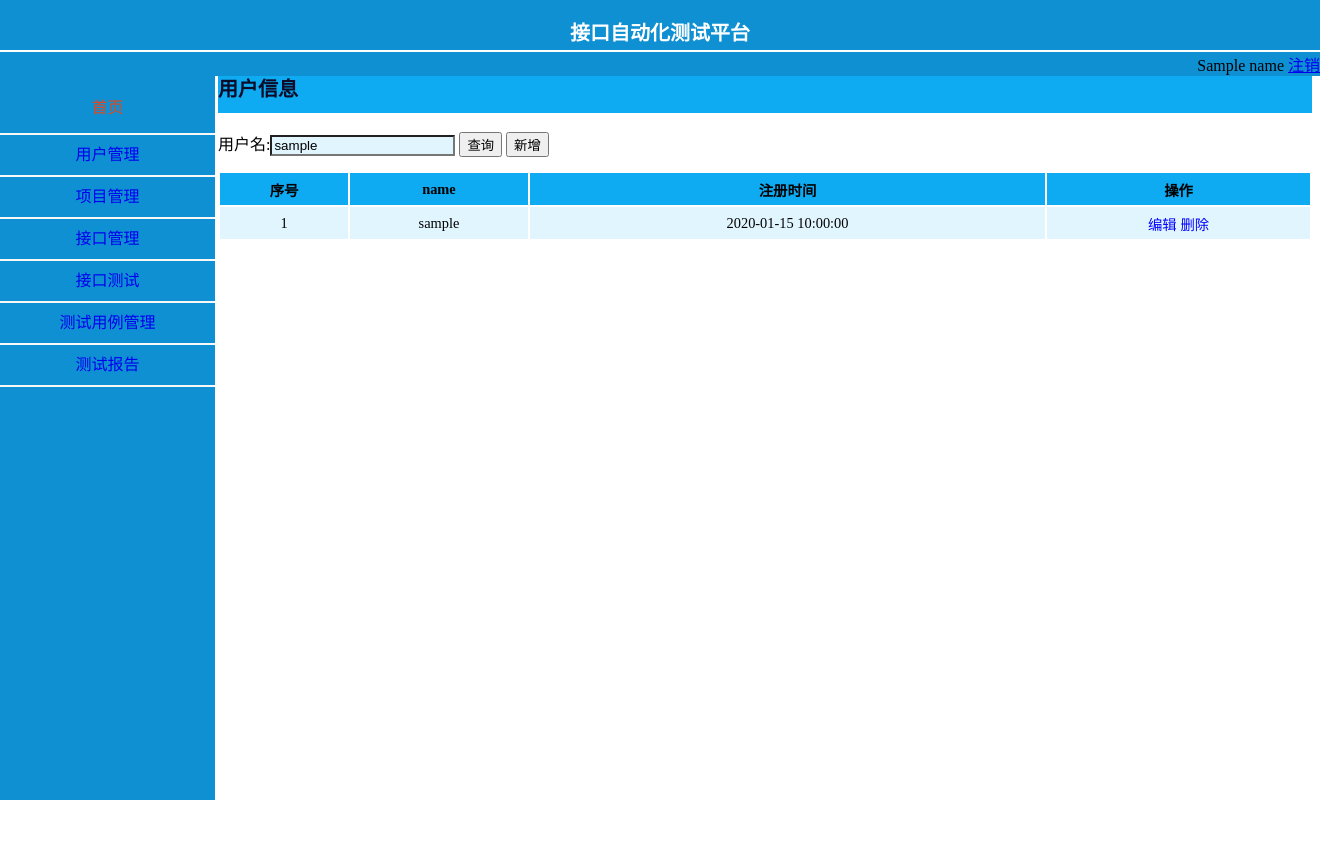
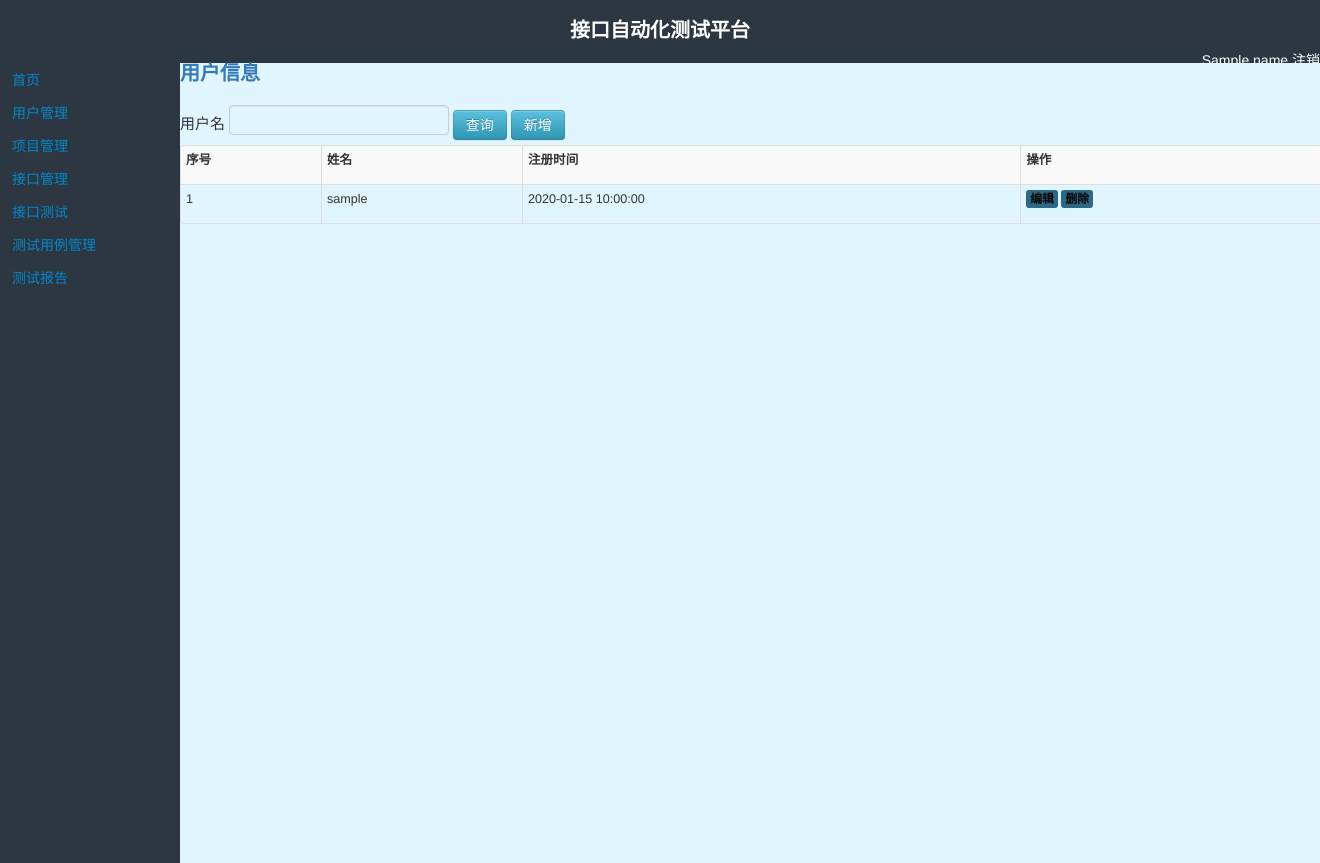
Before and after one commit to bluesmli/web_flask, a Python web app: template Flask/app/templates/user.html in a window 1320 px wide. Before the commit the page ends 800 px from the top, so only its background shows below. Run offline with Jinja, Linux system fonts and the light colour scheme; the template is opened without the code that fills it: most values are stand-ins (such as "Sample title", 1, 10 or a date in 2020); some libraries are stand-ins or nearby versions.

Commit message:
基于bootstrap 更改部分页面外观

```diff
--- /dev/null
+++ b/Flask/app/static/css/util.css
@@ -0,0 +1,67 @@
+h2{
+    font-size: 20px;
+    color: #010202;
+}
+.page-container{
+    position: absolute;
+    top: 0;
+    left: 0;
+    width: 100%;
+    height: 50px;
+    background:#2d3741;
+    text-align: center;
+}
+.logout{
+   margin-top: -10px;
+   text-align:right;
+   background:#2d3741;
+   left: 0
+}
+
+.left{
+    background: #2d3741;
+    width: 180px;
+    height: 100%;
+    position: absolute;
+    left: 0;
+    bottom: 0;
+    top: 62px;
+    z-index: 99;
+    overflow-y: scroll;
+}
+.main{
+    margin-left: 180px;
+    padding: 65px 0px 0px 0px;
+}
+th{
+    /*#color: #ffffff;*/
+    font-weight: bold;
+    text-align:center;
+    background:#0eaaf2 ;
+    white-space: nowrap;
+    height:30px;font-size: 90%
+}
+td{
+    background: #e1f5ff;
+    white-space: nowrap;
+    overflow: hidden;
+    white-space:nowrap;
+    text-overflow:ellipsis;
+    font-size: 90%;
+    height: 30px
+}
+table tr td a:visited{
+    color: blue;
+     text-decoration:none;
+}
+table tr td a:link{
+    color: blue;
+    text-decoration:none;
+}
+.pages ul{
+  list-style:none;
+  margin:0;
+}
+.pages li{
+  display: inline;
+}
--- a/Flask/app/templates/help.html
+++ b/Flask/app/templates/help.html
@@ -1,6 +1,6 @@
 {% macro return_page_data(page_data,page_function) %}
     <div class="pages">
-        <ul class="page_data">
+        <ul class="pagination">
             <li><a href="{{ url_for(page_function,page = 1) }}">首页</a></li>
             {% if page_data.has_prev %}
               <li><a href="{{ url_for(page_function,page =page_data.prev_num) }}">>«</a></li>
--- a/Flask/app/templates/interface_edit.html
+++ b/Flask/app/templates/interface_edit.html
@@ -45,7 +45,7 @@
     </script>
 </head>
 <body>
-<form action="interfacemanage" method="post">
+<form action="interfacemanage" method="post" class="form-horizontal">
    <table class="interTable">
        <tr>
             <td style="width: 5%">
--- a/Flask/app/templates/user.html
+++ b/Flask/app/templates/user.html
@@ -2,21 +2,21 @@
 {% extends "welcome.html" %}
 
 {% block main %}
-    <div style="background-color: #0eaaf2;padding-top: 0px;height: 40px"><font style="color:#0c0c28;font-weight: bold;font-size: 20px;height:30px;">用户信息</font></div>
+    <span><font style="color:#337ab7;font-weight: bold;font-size: 20px;height:30px;">用户信息</font></span>
     <br>
-    <div style="background-color: white;padding-top: 0px;height: 40px;text-align: left;">
-    <form action="usermanege" method="post" >
-      用户名:<input type="text" name="username" class="username" style="background-color: #e1f5ff" value="{{ username }}">
-      <button type="submit">查询</button>
-      <button type="button" onclick="javascrtpt:window.location.href='/user_add'">新增</button>
-    </form>
-
-
+    <br>
+    <div style="background-color: #e1f5ff;padding-top: 0px;height: 40px;text-align: left;">
+        <form action="usermanege" method="post" >
+         <span><font style='font-size: 15px;height:50px;font-family: "Helvetica Neue", Helvetica, Arial, sans-serif'>用户名</font></span>
+                <input   type="text" name="username"  style="background-color: #e1f5ff;value={{ username }}">
+          <button class="btn btn-info" type="submit">查询</button>
+          <button class="btn btn-info" type="button" onclick="javascrtpt:window.location.href='/user_add'">新增</button>
+        </form>
     </div>
-    <table style="text-align: center;width: 100%">
+    <table class="table table-hover table-condensed table-bordered table table-striped" style="text-align: center;width: 100%">
       <tr>
          <th>序号 </th>
-         <th>name</th>
+         <th>姓名</th>
           <th>注册时间</th>
          <th colspan="2" >操作</th>
       </tr>
@@ -25,7 +25,7 @@
         <td>{{ loop.index }}</td>
         <td>{{ user.user_name }}</td>
         <td>{{ user.user_register_time }}</td>
-        <td><a href="{{ url_for('user_edit',id= user.user_id) }}">编辑</a>  <a href="{{ url_for('user_delete',id= user.user_id) }}">删除</a></td>
+        <td><a style="color: #0e0e0e" href="{{ url_for('user_edit',id= user.user_id) }}" class="label label-info">编辑</a>  <a href="{{ url_for('user_delete',id= user.user_id) }}" class="label label-info" style="color: #0e0e0e">删除</a></td>
         </tr>
     {% endfor %}
     </table>
--- a/Flask/app/templates/welcome.html
+++ b/Flask/app/templates/welcome.html
@@ -2,7 +2,9 @@
 <html lang="en">
 <head>
     <script src="{{ url_for('static',filename='js/jquery-1.8.2.min.js') }}"></script>
-    <script src="{{ url_for('static',filename='js/bootstrap.js') }}"></script>
+    <script src="{{ url_for('static',filename='js/bootstrap.min.js') }}"></script>
+    <link rel="stylesheet" href="http://cdn.static.runoob.com/libs/bootstrap/3.3.7/css/bootstrap.min.css">
+    <script src="{{ url_for('static',filename='css/util.css') }}"></script>
     <meta charset="UTF-8">
     <title>接口自动化测试平台</title>
     <style type="text/css">
@@ -10,98 +12,63 @@
     font-size: 20px;
     color: #010202;
 }
-
 .page-container{
     position: absolute;
     top: 0;
     left: 0;
     width: 100%;
     height: 50px;
-            background:#0e90d2;
+    background:#2d3741;
     text-align: center;
 }
-
 .logout{
    margin-top: -10px;
    text-align:right;
-           background:#0e90d2;
+   background:#2d3741;
    left: 0
 }
 
 .left{
-{#            margin-top: 72px;#}
-            background: #0e90d2;
-            width: 215px;
-            height: auto;
+    background: #2d3741;
+    width: 180px;
+    height: 100%;
     position: absolute;
     left: 0;
     bottom: 0;
-            top: 72px;
+    top: 63px;
     z-index: 99;
+    overflow-y: scroll;
 }
-
-        .left ul li a:link,a:visited{
-            text-decoration:none;
-        }
-
-
-
-        #foot{
-            margin-bottom: 0;
-            position: absolute;bottom: 0;
-            width: 100%;
-            text-align: center;
-        }
-        .left ul li{
-            margin-left: -40px;
-            #padding-right: 20px;
-            list-style:none;
-            height:40px;
-            line-height:40px;
-            text-align:center;
-            border-bottom:solid #F8F8F8;
-            border-bottom-width: 2px;
-        }
-
-         .left ul li a.hover{
-            text-decoration:none;
-            color: #e6461a;
-        }
-
-         .left ul li a{
-             display:block;
-         }
-
-        .left ul li a:hover{
-            color: #e6461a;
-            background: #010202;
-            text-decoration:none;
-            }
-
 .main{
-            margin-left: 210px;
-            padding: 65px 0px 0px 0px;
-
+    margin-left: 180px;
+    height: 100%;
+    width: 86.7%;
+    position: absolute;
+    top: 63px;
+    bottom: 0;
 }
 th{
-            /*#color: #ffffff;*/
     font-weight: bold;
     text-align:center;
-            background: #0eaaf2;
+    background:#31b0d5 ;
     white-space: nowrap;
     height:30px;font-size: 90%
 }
 td{
-
     background: #e1f5ff;
     white-space: nowrap;
     overflow: hidden;
     white-space:nowrap;
     text-overflow:ellipsis;
     font-size: 90%;
-            height: 30px
+    height: 30px;
+
 }
 
+.table tr:hover td
+{
+    background:#d0e9c6;
+}
 table tr td a:visited{
     color: blue;
      text-decoration:none;
@@ -117,23 +84,27 @@
 .pages li{
   display: inline;
 }
-
+input{
+        border: 1px solid #ccc;
+        padding: 4px 0px;
+        border-radius: 3px; /*css3属性IE不支持*/
+}
     </style>
 </head>
 <body>
     <div  class="page-container">
         <h2 style="color: white">接口自动化测试平台</h2></td>
          <div class="logout">
-            <span>{{ Name }}</span>
+            <span style="color: white">{{ Name }}</span>
              <span></span>
              <span></span>
              <span></span>
-            <a href="{{ url_for('logout') }}">注销</a>
+            <a  style="color: white" href="{{ url_for('logout') }}">注销</a>
         </div>
     </div>
     <div class="left">
-         <ul style="margin-left:0px" width="20%" >
-            <li style="height: 45px"><a class="hover" style="padding-top:0px" href="#">首页</a></li>
+         <ul class="nav nav-pills nav-stacked" >
+            <li><a href="#">首页</a></li>
             <li><a href="{{ url_for('usermanege') }}">用户管理</a></li>
             <li><a href="{{ url_for('projects') }}">项目管理</a></li>
             <li><a href="{{ url_for('interfacemanage') }}">接口管理</a></li>
@@ -143,7 +114,7 @@
         </ul>
     </div>
 
-     <div class="main">
+     <div class="main" style="background: #e1f5ff">
          {% block main %}{% endblock %}
     </div>
 
```
Also changed, not shown: Flask/app/templates/interfaceManage.html (+6 -6 lines), Flask/app/templates/projects.html (+6 -6 lines). Lines whose indentation alone changed are shown as unchanged.
